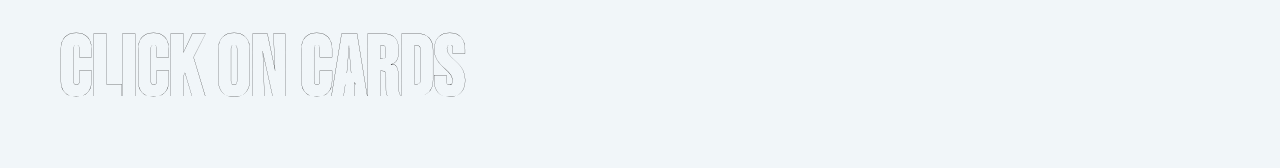
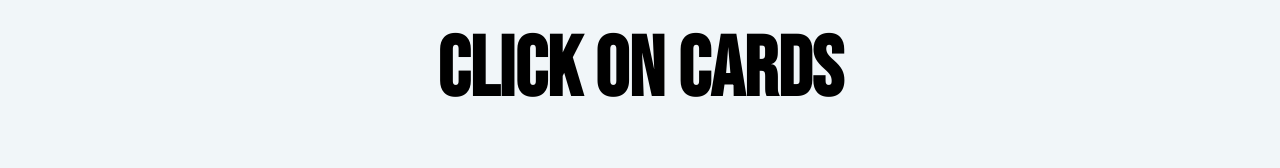
Before and after one commit to Agency-ak/Mysite, a plain HTML site: page index.html in a window 1280 px wide. Shown: the top 168 px of the page. Drawn offline with Linux system fonts and the light colour scheme; grey boxes are pictures that could not be loaded.

Commit message:
Update index.html

```diff
--- a/index.html
+++ b/index.html
@@ -21,10 +21,11 @@
         }
         h1{
             margin: 0;
+            text-align: center;
             margin-top: 20px;
-            color: #F1F6F9;
+            color: #000000;
             font-size: 84px;
-            -webkit-text-stroke: 0.2px rgb(0, 0, 0);
+
         }
 
 
@@ -145,7 +146,7 @@
 
         function rotateTo(position) {
             angle = -(position - 1) * (360 / quantity);
-            slider.style.transform = `perspective(1000px) rotateX(-13deg) rotateY(${angle}deg)`;
+            slider.style.transform = `perspective(1000px) rotateX(-12deg) rotateY(${angle}deg)`;
         }
 
         items.forEach(item => {
```
